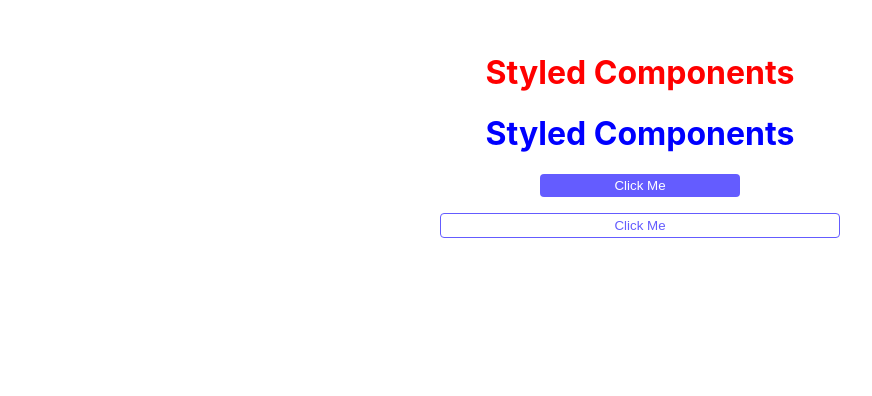
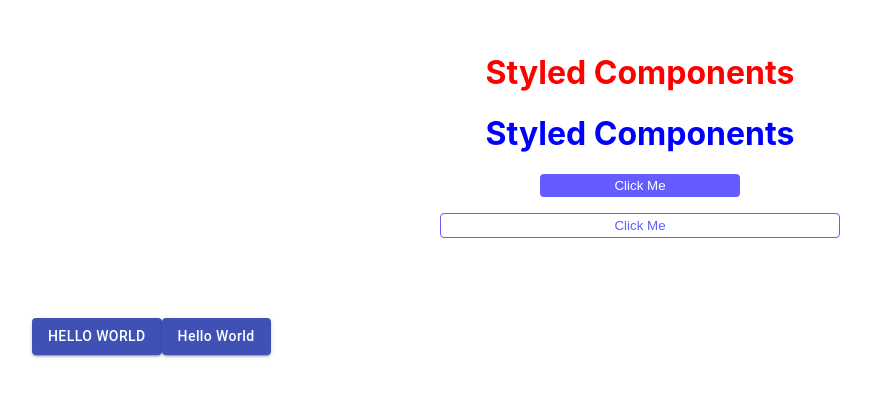
Before and after one commit to chianglynn/react-styled-components, a React (Create React App) app in the folder styled/: page / in a window 1280 px wide. Shown: the top 396 px of the page, without its empty margins (0-872 px from the left). Built offline with nearby package versions, Linux system fonts and the light colour scheme.

Commit message:
Extend react component

```diff
--- a/styled/package.json
+++ b/styled/package.json
@@ -3,6 +3,7 @@
   "version": "0.1.0",
   "private": true,
   "dependencies": {
+    "@material-ui/core": "^4.12.3",
     "@testing-library/jest-dom": "^5.14.1",
     "@testing-library/react": "^11.2.7",
     "@testing-library/user-event": "^12.8.3",
--- a/styled/src/App.js
+++ b/styled/src/App.js
@@ -1,14 +1,26 @@
+import styled from 'styled-components';
 import BasicTitle from './components/BasicTitle';
 import { DefaultButton, HipsterButton } from './components/Buttons';
+import { Button } from '@material-ui/core';
+
+const StyledBtn = styled(Button)`
+    text-transform: capitalize !important;
+`;
 
 function App() {
     return (
+        <>
             <div style={{ padding: '2rem' }}>
                 <BasicTitle special>styled components</BasicTitle>
                 <BasicTitle>styled components</BasicTitle>
                 <DefaultButton>click me</DefaultButton>
                 <HipsterButton>click me</HipsterButton>
             </div>
+            <div style={{ padding: '2rem' }}>
+                <Button color="primary" variant="contained">Hello World</Button>
+                <StyledBtn color="primary" variant="contained">Hello World</StyledBtn>
+            </div>
+        </>
     );
 }
 
```
Also changed, not shown: 1 other file (tests, documents, lock files or other folders). Lines whose indentation alone changed are shown as unchanged.
